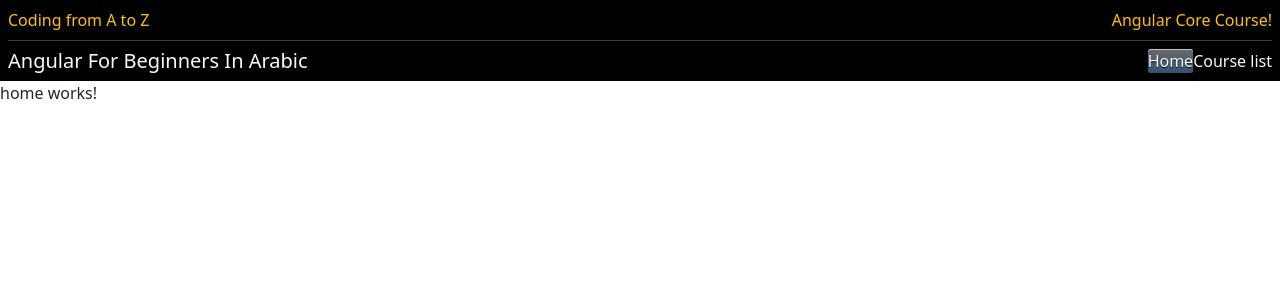
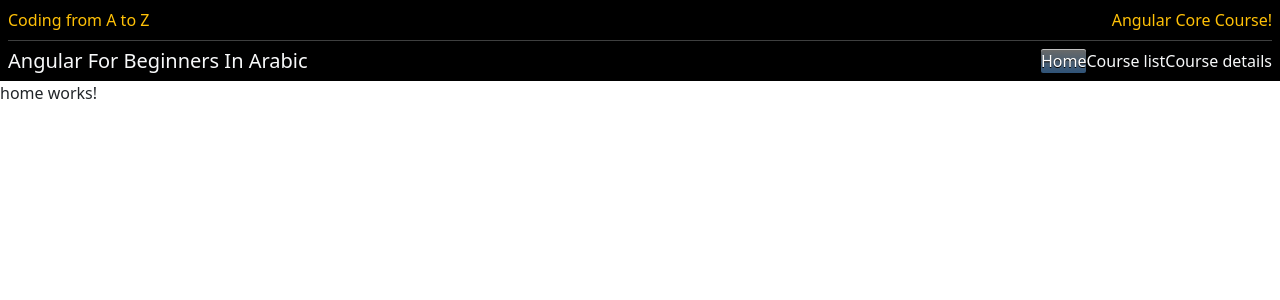
Before and after one commit to ammarnas/future_code, an Angular app: page /home in a window 1280 px wide. Shown: the top 300 px of the page. Built offline with nearby package versions, Linux system fonts and the light colour scheme.

Commit message:
#34 pass route with parameters in html

```diff
--- a/src/app/header/header.component.html
+++ b/src/app/header/header.component.html
@@ -18,6 +18,11 @@
             <span class="nav-link-inner" routerLink="course-list" routerLinkActive="active">Course list</span>
           </a>
         </li>
+        <li class="d-flex">
+          <a class="nav-link d-flex p-0">
+            <span class="nav-link-inner" [routerLink]="['/course-details', 1]" routerLinkActive="active">Course details</span>
+          </a>
+        </li>
       </ul>
     </nav>
   </div>
```
